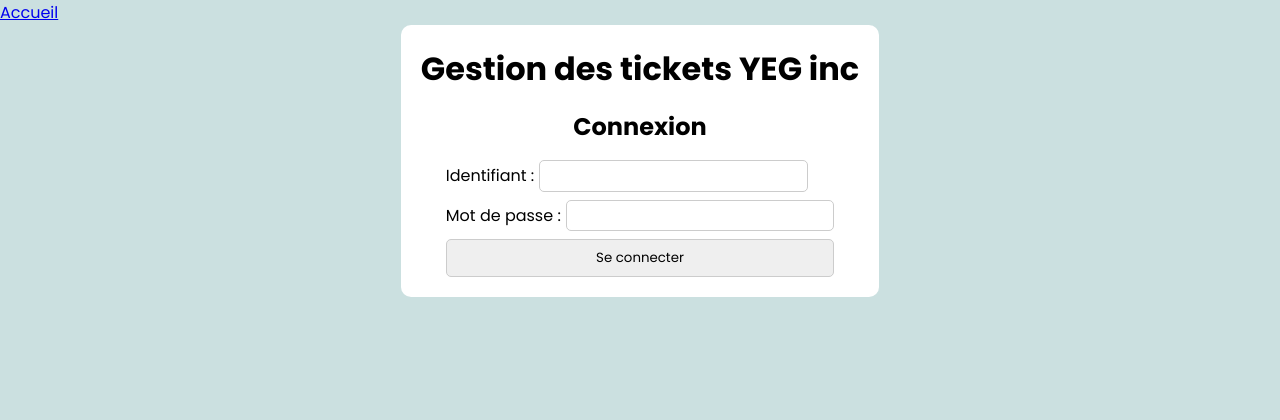
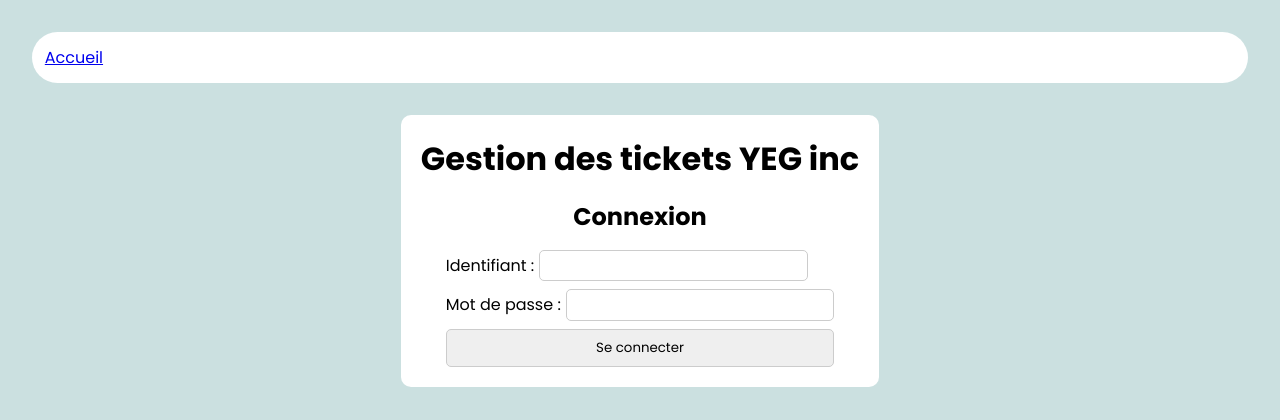
Before and after one commit to Tebayai/LiveCampusCours, a PHP site: page /index.php in a window 1280 px wide. Shown: the top 420 px of the page. Run offline with PHP 8.4, Linux system fonts and the light colour scheme.

Commit message:
add header nav style

```diff
--- a/php/project/css/style.css
+++ b/php/project/css/style.css
@@ -13,6 +13,15 @@ body{
     background-color: #cbe0e0;
 }
 
+/*****************/
+/*     header    */
+/*****************/
+nav{
+    margin: 2rem;
+    background-color: white;
+    padding: .8rem;
+    border-radius: 99999rem;
+}
 
 .container-title {
     display: flex;
```
